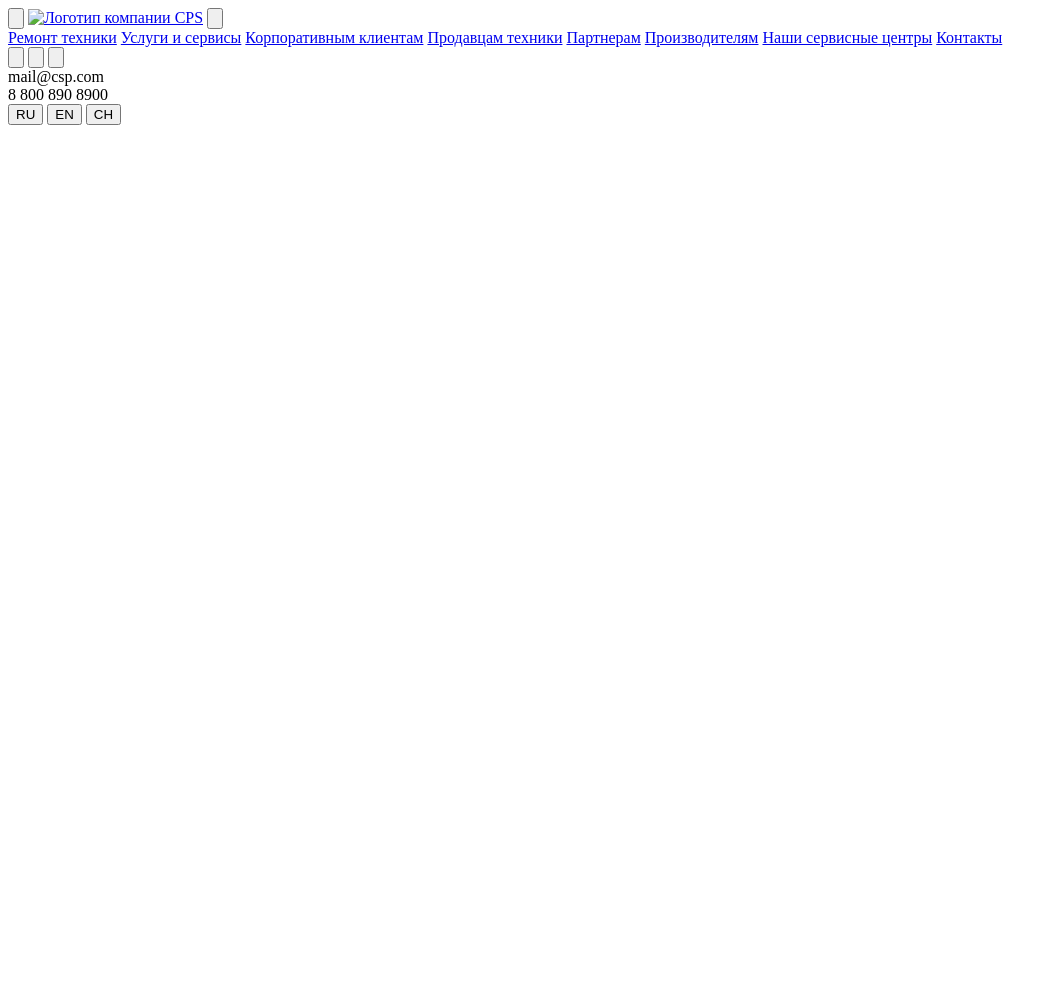
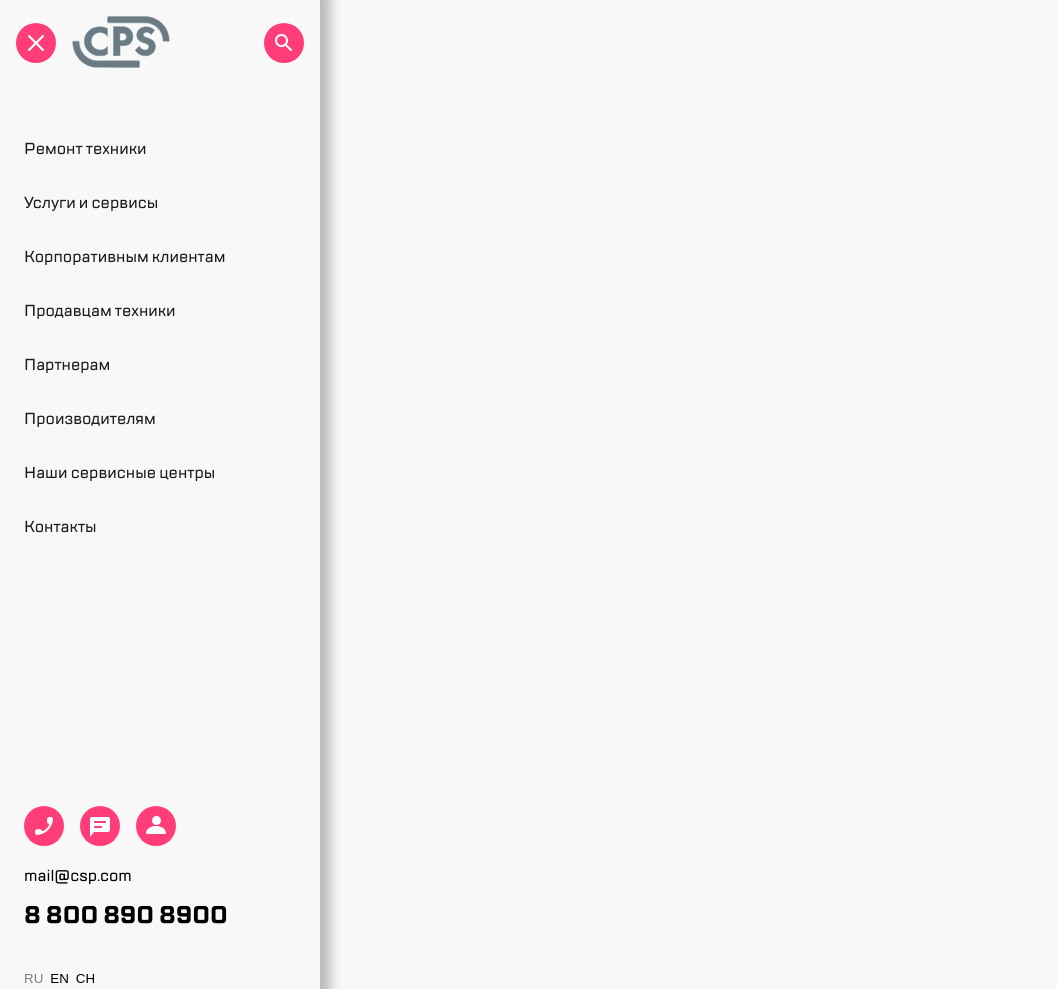
Before and after one commit to IlyaKyoleht/1.4maket, a plain HTML site: page index.html in a window 1280 px wide. Shown: the top 989 px of the page, without its empty margins (0-1057 px from the left). Before the commit the page ends 800 px from the top, so only its background shows below. Drawn offline with Linux system fonts and the light colour scheme; the site is published under a folder, as on GitHub Pages, so addresses that start at the root find nothing.

Commit message:
update dots

```diff
--- a/css/style.css
+++ b/css/style.css
@@ -1,10 +1,10 @@
 @font-face {
   font-family: TT Lakes;
-  src: url(/font/TTLakes-Bold.woff);
+  src: url(../font/TTLakes-Bold.woff);
 }
 @font-face {
   font-family: TT Lakes Demi;
-  src: url(/font/TTLakes-Medium.woff);
+  src: url(../font/TTLakes-Medium.woff);
 }
 
 body {
--- a/index.html
+++ b/index.html
@@ -4,15 +4,15 @@
   <meta charset="UTF-8">
   <meta http-equiv="X-UA-Compatible" content="IE=edge">
   <meta name="viewport" content="width=device-width, initial-scale=1.0">
-  <link rel="stylesheet" href="/css/style.css">
+  <link rel="stylesheet" href="./css/style.css">
   <title>Document</title>
 </head>
 <body>
   <header class="head">
   <nav class="head__upperMenu">
-        <button href="#" class="head__burger"> <img src="/img/burger.svg" alt="" /></button>
-        <a href="#" class="head__logo"><img src="/img/Group.svg" alt="Логотип компании CPS" /></a>
-        <button href="#" class="head__search"> <img src="/img/search.svg" alt="" /></button>
+        <button href="#" class="head__burger"> <img src="./img/burger.svg" alt="" /></button>
+        <a href="#" class="head__logo"><img src="./img/Group.svg" alt="Логотип компании CPS" /></a>
+        <button href="#" class="head__search"> <img src="./img/search.svg" alt="" /></button>
       </header>
       <main class="main">
         <a class="link main__link1" href="#">Ремонт техники</a>
@@ -27,9 +27,9 @@
       </main>
       <footer class="footer">
         <div class="footer__buttons">
-          <button class="call"> <img src="/img/call.svg" alt=""></button>
-          <button class="message"> <img src="/img/chat.svg" alt=""></button>
-          <button class="profile"> <img src="/img/profile.svg" alt=""></button>
+          <button class="call"> <img src="./img/call.svg" alt=""></button>
+          <button class="message"> <img src="./img/chat.svg" alt=""></button>
+          <button class="profile"> <img src="./img/profile.svg" alt=""></button>
         </div>
         <div class="footer__post">mail@csp.com</div>
         <div class="footer__number">8 800 890 8900</div>
```
